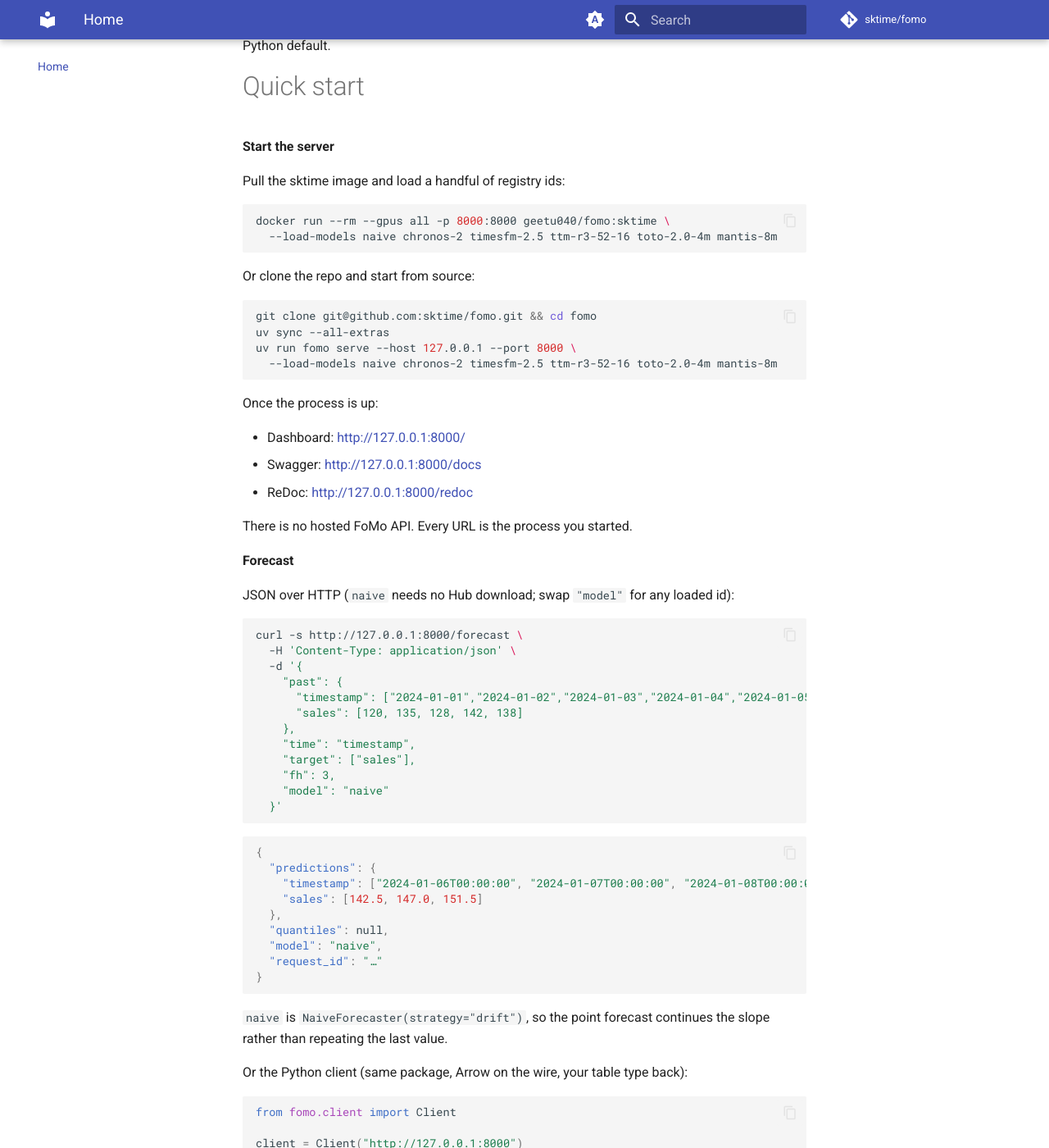
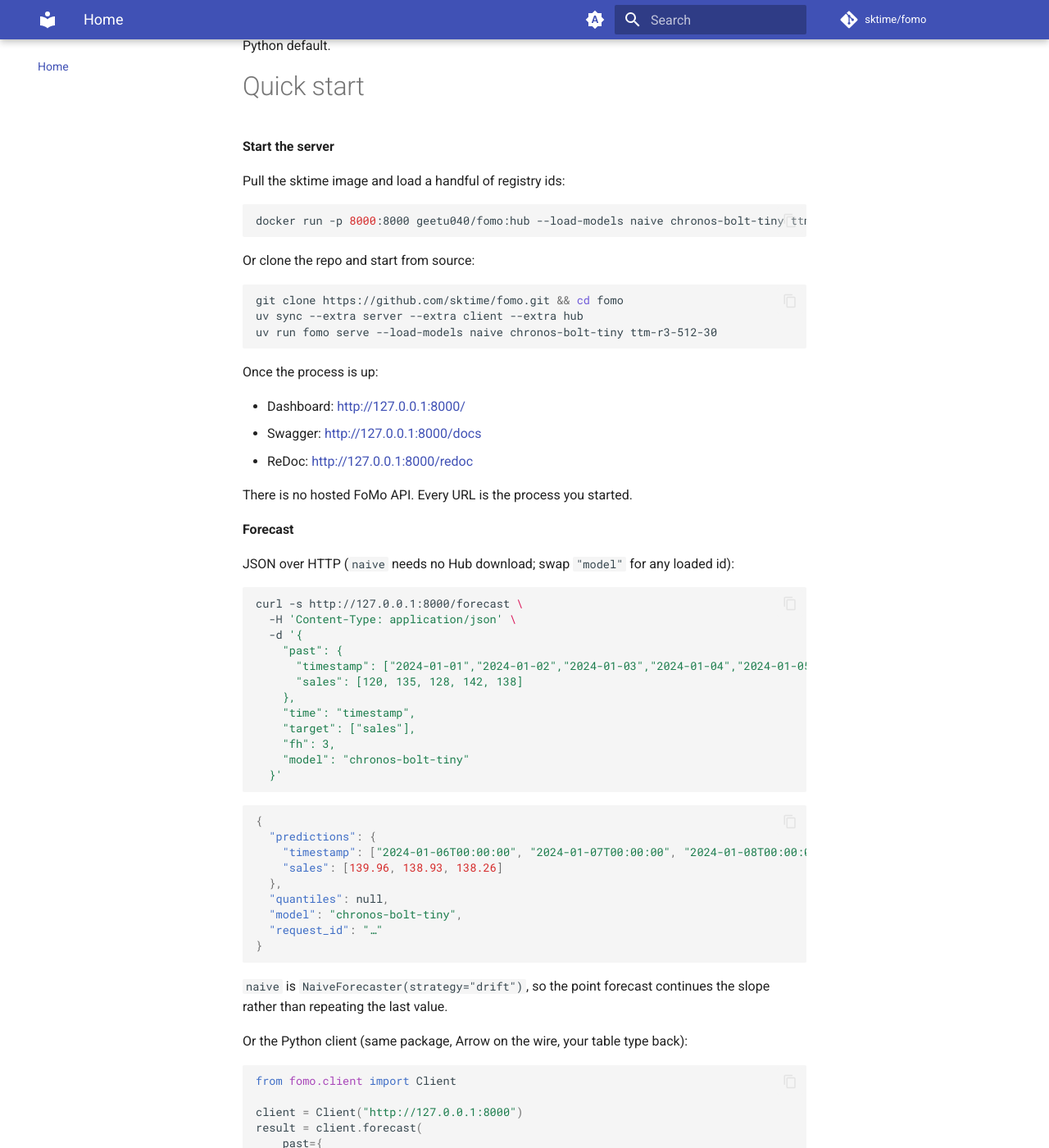
Before and after one commit to sktime/tserve, an MkDocs documentation site: the page built from docs/index.md, in a window 1280 px wide and 1400 px high, scrolled down 487 px. Shown: the whole window at 82% size. Built offline with MkDocs 1.6.1 and Material for MkDocs 9.7.7, drawn with Linux system fonts in a browser that asks for light colours; comment, search, counter and statistics services are not loaded.

Commit message:
update examples in landing page

````diff
--- a/docs/index.md
+++ b/docs/index.md
@@ -18,17 +18,15 @@
 Pull the sktime image and load a handful of registry ids:
 
 ```bash
-docker run --rm --gpus all -p 8000:8000 geetu040/fomo:sktime \
-  --load-models naive chronos-2 timesfm-2.5 ttm-r3-52-16 toto-2.0-4m mantis-8m
+docker run -p 8000:8000 geetu040/fomo:hub --load-models naive chronos-bolt-tiny ttm-r3-512-30
 ```
 
 Or clone the repo and start from source:
 
 ```bash
-git clone git@github.com:sktime/fomo.git && cd fomo
-uv sync --all-extras
-uv run fomo serve --host 127.0.0.1 --port 8000 \
-  --load-models naive chronos-2 timesfm-2.5 ttm-r3-52-16 toto-2.0-4m mantis-8m
+git clone https://github.com/sktime/fomo.git && cd fomo
+uv sync --extra server --extra client --extra hub
+uv run fomo serve --load-models naive chronos-bolt-tiny ttm-r3-512-30
 ```
 
 Once the process is up:
@@ -54,7 +52,7 @@
     "time": "timestamp",
     "target": ["sales"],
     "fh": 3,
-    "model": "naive"
+    "model": "chronos-bolt-tiny"
   }'
 ```
 
@@ -62,10 +60,10 @@
 {
   "predictions": {
     "timestamp": ["2024-01-06T00:00:00", "2024-01-07T00:00:00", "2024-01-08T00:00:00"],
-    "sales": [142.5, 147.0, 151.5]
+    "sales": [139.96, 138.93, 138.26]
   },
   "quantiles": null,
-  "model": "naive",
+  "model": "chronos-bolt-tiny",
   "request_id": "…"
 }
 ```
````
